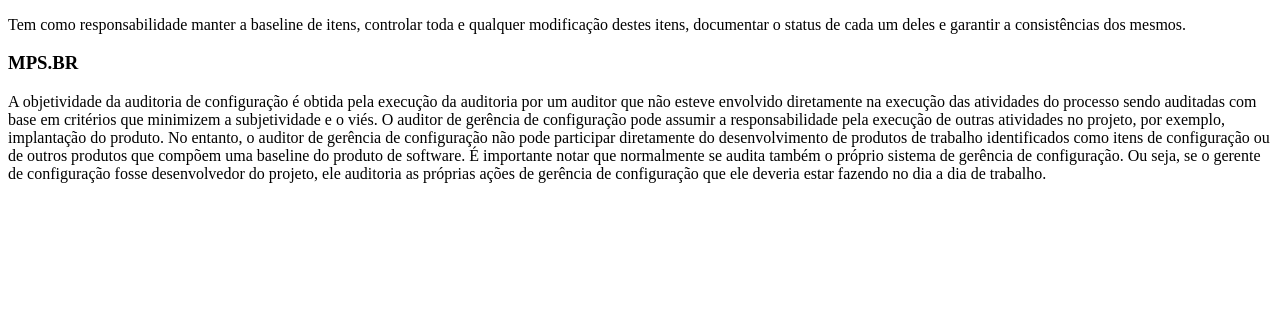
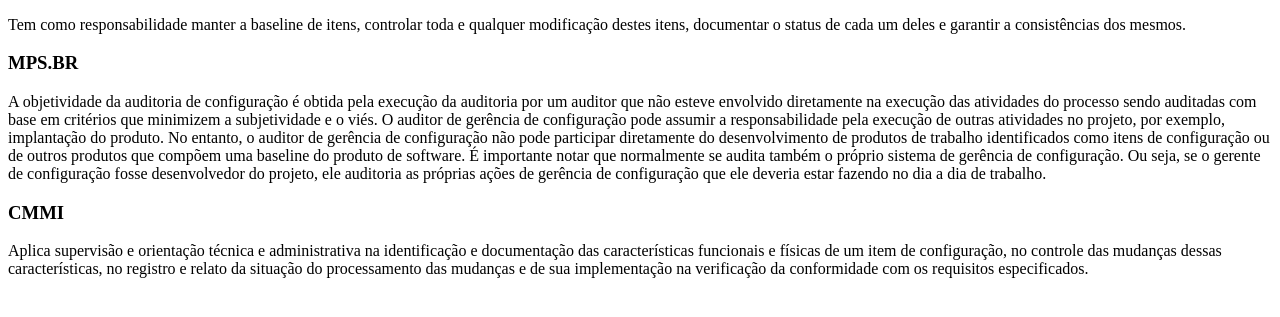
Before and after one commit to jonathanwss/gerencia-de-configura-o-wiki, a plain HTML site: page paginas/gerenteconfiguracao.html in a window 1280 px wide. Shown: the part 105-422 px from the top of the page. Drawn offline with Linux system fonts and the light colour scheme.

Commit message:
Gerente de Configuração segundo CMMI
Adicionando a definição de gerente de configuração segundo o CMMI

```diff
--- a/paginas/gerenteconfiguracao.html
+++ b/paginas/gerenteconfiguracao.html
@@ -15,5 +15,9 @@
     <p>
         A objetividade da auditoria de configuração é obtida pela execução da auditoria por um auditor que não esteve envolvido diretamente na execução das atividades do processo sendo auditadas com base em critérios que minimizem a subjetividade e o viés. O auditor de gerência de configuração pode assumir a responsabilidade pela execução de outras atividades no projeto, por exemplo, implantação do produto. No entanto, o auditor de gerência de configuração não pode participar diretamente do desenvolvimento de produtos de trabalho identificados como itens de configuração ou de outros produtos que compõem uma baseline do produto de software. É importante notar que normalmente se audita também o próprio sistema de gerência de configuração. Ou seja, se o gerente de configuração fosse desenvolvedor do projeto, ele auditoria as próprias ações de gerência de configuração que ele deveria estar fazendo no dia a dia de trabalho.
     </p>
+    <h3>CMMI</h3>
+    <p>
+        Aplica supervisão e orientação técnica e administrativa na identificação e documentação das características funcionais e físicas de um item de configuração, no controle das mudanças dessas características, no registro e relato da situação do processamento das mudanças e de sua implementação na verificação da conformidade com os requisitos especificados.
+    </p>
 </body>
 </html>
```
